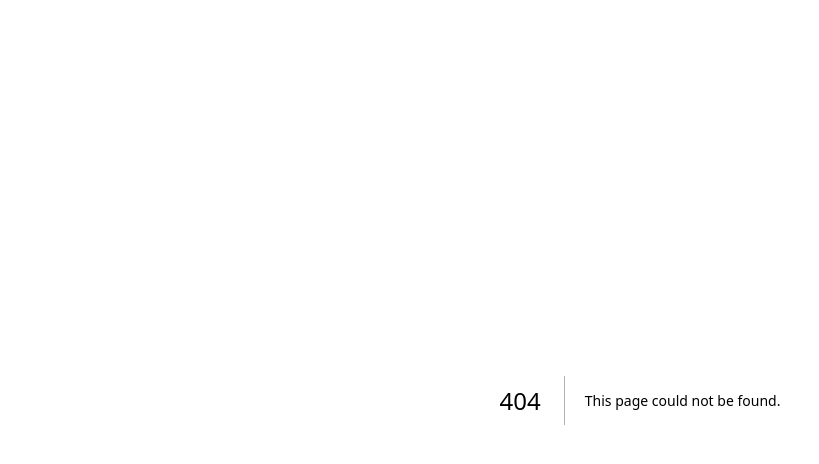
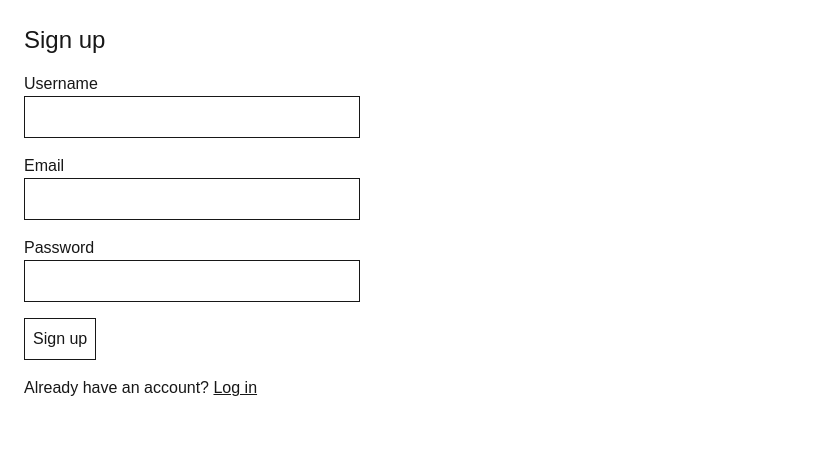
Before and after one commit to LThmly/CEN3031-Group-Project, a Next.js app in the folder functle/: page /signup in a window 1280 px wide. Before the commit this address had no page. Shown: the top 464 px of the page, without its empty margins (0-819 px from the left). Built offline with nearby package versions, Linux system fonts and the light colour scheme; no server answers.

Commit message:
Add login and signup pages
Part of #16.

```diff
--- /dev/null
+++ b/functle/src/app/login/login-form.tsx
@@ -0,0 +1,27 @@
+"use client";
+
+import { useActionState } from "react";
+import { login } from "@/app/auth/actions";
+
+export function LoginForm({ next, linkError }: { next?: string; linkError?: boolean }) {
+  const [state, formAction, pending] = useActionState(login, undefined);
+  const error = state?.error ?? (linkError ? "That link is invalid or expired." : undefined);
+
+  return (
+    <form action={formAction} className="flex flex-col gap-4">
+      <input type="hidden" name="next" value={next ?? "/"} />
+      <label>
+        Email
+        <input className="block w-full border p-2" name="email" type="email" required />
+      </label>
+      <label>
+        Password
+        <input className="block w-full border p-2" name="password" type="password" required />
+      </label>
+      {error && <p role="alert">{error}</p>}
+      <button type="submit" className="self-start border p-2" disabled={pending}>
+        {pending ? "Logging in..." : "Log in"}
+      </button>
+    </form>
+  );
+}
--- /dev/null
+++ b/functle/src/app/login/page.tsx
@@ -0,0 +1,25 @@
+import Link from "next/link";
+import { redirect } from "next/navigation";
+import { createClient } from "@/lib/supabase/server";
+import { LoginForm } from "./login-form";
+
+export default async function LoginPage({ searchParams }: PageProps<"/login">) {
+  const { next, error } = await searchParams;
+
+  const supabase = await createClient();
+  const { data } = await supabase.auth.getClaims();
+  if (data?.claims) redirect("/");
+
+  return (
+    <main className="flex max-w-sm flex-col gap-4 p-6">
+      <h1 className="text-2xl">Log in</h1>
+      <LoginForm next={typeof next === "string" ? next : undefined} linkError={error === "link"} />
+      <p>
+        No account?{" "}
+        <Link href="/signup" className="underline">
+          Sign up
+        </Link>
+      </p>
+    </main>
+  );
+}
--- /dev/null
+++ b/functle/src/app/signup/page.tsx
@@ -0,0 +1,23 @@
+import Link from "next/link";
+import { redirect } from "next/navigation";
+import { createClient } from "@/lib/supabase/server";
+import { SignupForm } from "./signup-form";
+
+export default async function SignupPage() {
+  const supabase = await createClient();
+  const { data } = await supabase.auth.getClaims();
+  if (data?.claims) redirect("/");
+
+  return (
+    <main className="flex max-w-sm flex-col gap-4 p-6">
+      <h1 className="text-2xl">Sign up</h1>
+      <SignupForm />
+      <p>
+        Already have an account?{" "}
+        <Link href="/login" className="underline">
+          Log in
+        </Link>
+      </p>
+    </main>
+  );
+}
--- /dev/null
+++ b/functle/src/app/signup/signup-form.tsx
@@ -0,0 +1,44 @@
+"use client";
+
+import { useActionState } from "react";
+import { signup } from "@/app/auth/actions";
+
+export function SignupForm() {
+  const [state, formAction, pending] = useActionState(signup, undefined);
+
+  if (state?.message) return <p>{state.message}</p>;
+
+  return (
+    <form action={formAction} className="flex flex-col gap-4">
+      <label>
+        Username
+        <input
+          className="block w-full border p-2"
+          name="username"
+          required
+          minLength={3}
+          maxLength={24}
+          pattern="[a-zA-Z0-9_]+"
+        />
+      </label>
+      <label>
+        Email
+        <input className="block w-full border p-2" name="email" type="email" required />
+      </label>
+      <label>
+        Password
+        <input
+          className="block w-full border p-2"
+          name="password"
+          type="password"
+          required
+          minLength={6}
+        />
+      </label>
+      {state?.error && <p role="alert">{state.error}</p>}
+      <button type="submit" className="self-start border p-2" disabled={pending}>
+        {pending ? "Creating account..." : "Sign up"}
+      </button>
+    </form>
+  );
+}
```
